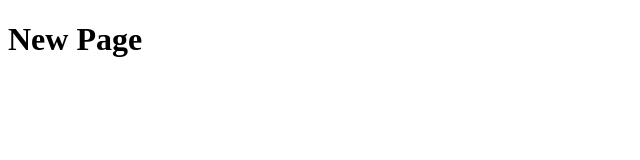
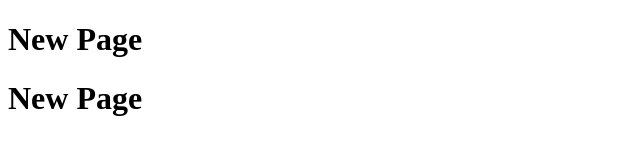
Before and after one commit to mphuong2k4/duan3, a plain HTML site: page new.html in a window 1280 px wide. Shown: the whole page, without its empty margins (0-640 px from the left). Drawn offline with Linux system fonts and the light colour scheme.

Commit message:
nhánh mới

```diff
--- a/new.html
+++ b/new.html
@@ -9,6 +9,7 @@
 
 <body>
     <h1>New Page</h1>
+    <h1>New Page</h1>
 </body>
 
 </html>
```
